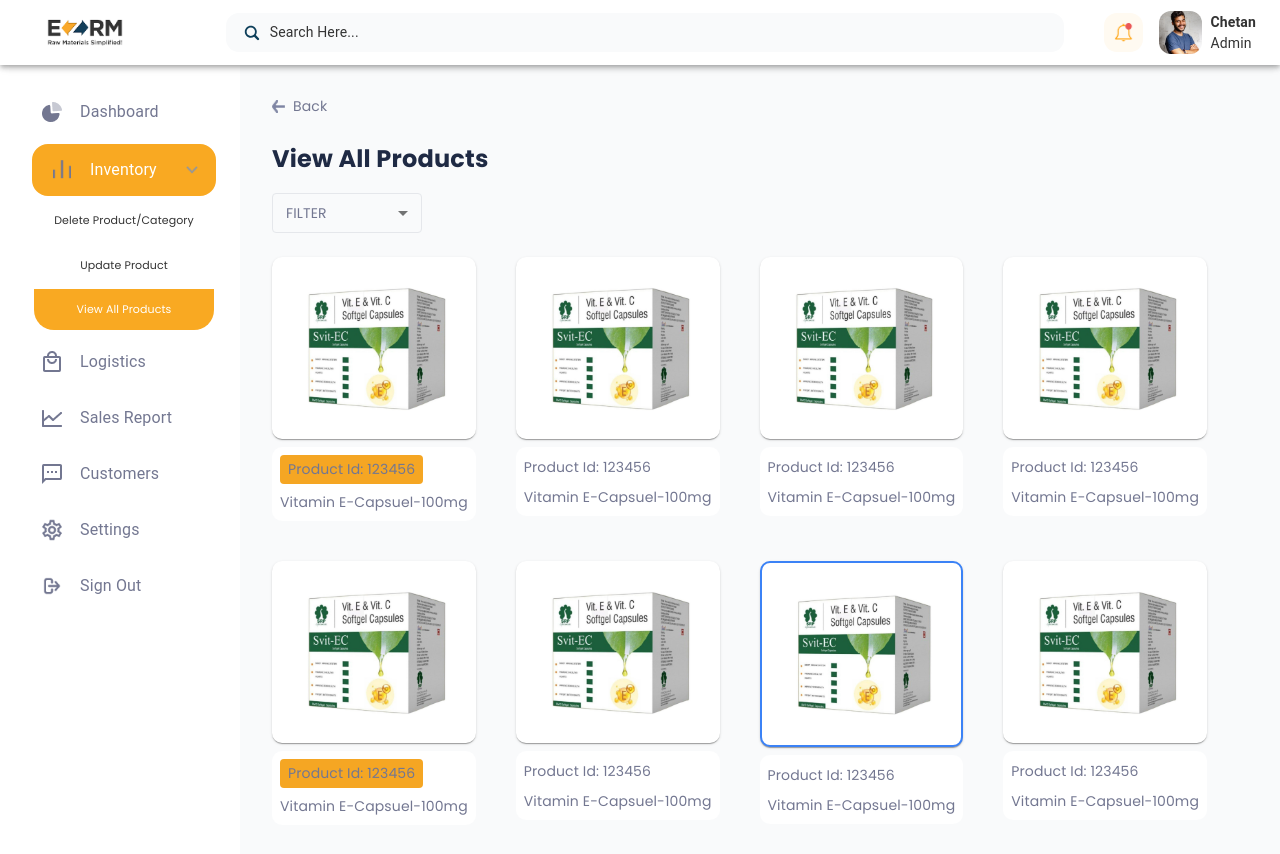
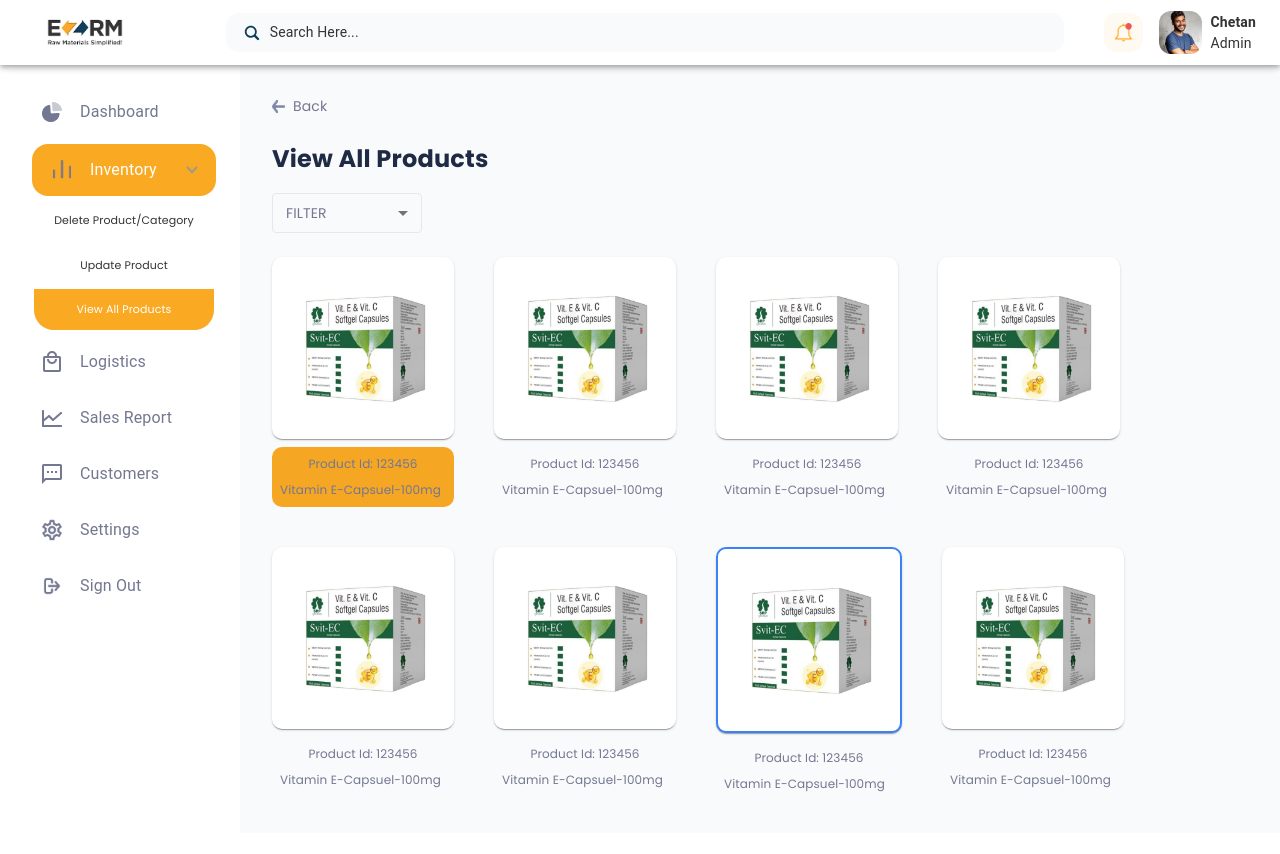
Before and after one commit to Ketan281/ezrm-ui, a Next.js app: page /admin/inventory/view in a window 1280 px wide. Shown: the top 854 px of the page. After the commit the page ends 833 px from the top, so only its background shows below. Built offline with nearby package versions, Linux system fonts and the light colour scheme.

Commit message:
saved changes

```diff
--- a/src/app/admin/inventory/view/page.tsx
+++ b/src/app/admin/inventory/view/page.tsx
@@ -111,22 +111,21 @@
               {/* Product Details */}
 
             </Paper>
-            <Box sx={{ p: 1, background: "#fff", mt: 1, borderRadius:"10px" }}>
+            <Box sx={{ p: 1, background: index === 0 ? '#F5A623' : 'transparent', mt: 1, borderRadius:"10px" }}>
               <Typography
                 sx={{
-                  fontSize: '14px',
+                  fontSize: '12px',
                   color: '#737791',
                   fontFamily: 'Poppins, sans-serif',
-                  backgroundColor: index % 4 === 0 ? '#F5A623' : 'transparent',
-                  px: index % 4 === 0 ? 1 : 0,
-                  py: index % 4 === 0 ? 0.5 : 0,
-                  display: 'inline-block',
+                  backgroundColor: index === 0 ? '#F5A623' : 'transparent',
+                //   display: 'inline-block',
                   borderRadius: '4px',
+                  textAlign:"center"
                 }}
               >
                 Product Id: {product.id}
               </Typography>
-              <Typography sx={{ fontSize: '14px', color: '#737791', fontFamily: 'Poppins, sans-serif', mt: 1 }}>
+              <Typography sx={{ fontSize: '12px', color: '#737791', fontFamily: 'Poppins, sans-serif', mt: 1 }}>
                 {product.description}
               </Typography>
             </Box>
```
